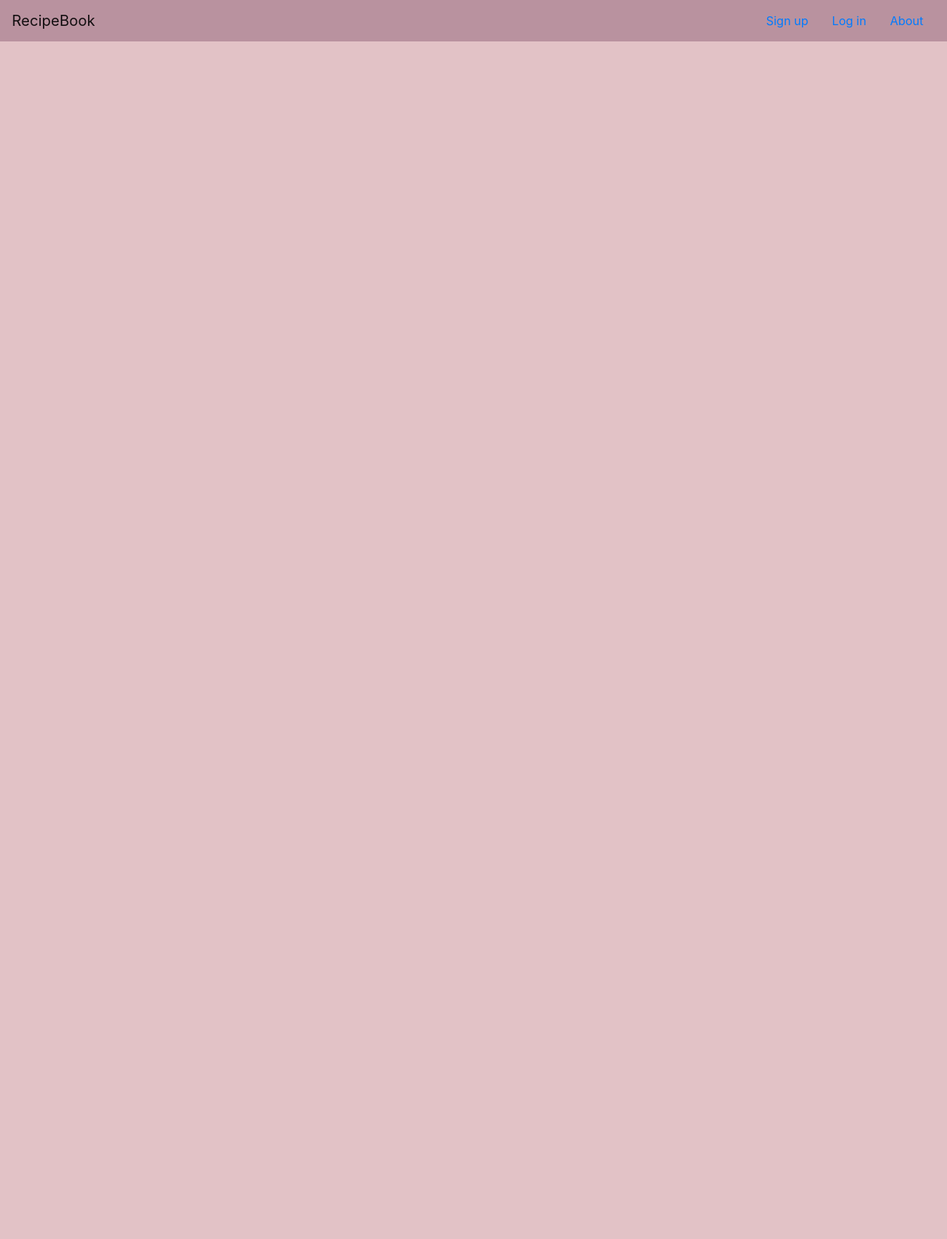
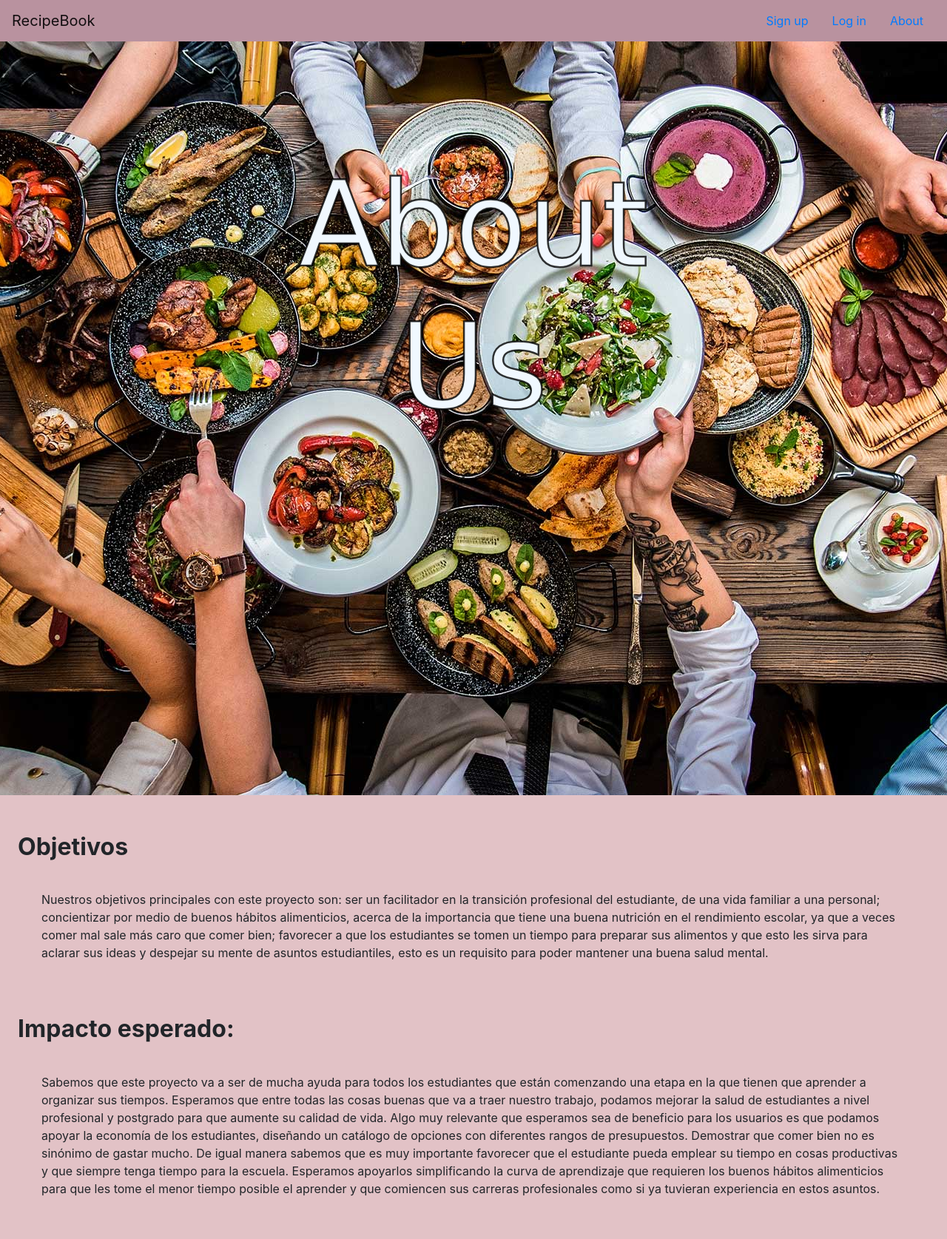
Before and after one commit to eskrr/RecipeBook, a PHP site: page /about.html in a window 1280 px wide. Shown: the whole page at 74% size. Before the commit the page ends 56 px from the top, so only its background shows below. Run offline with PHP 8.4, Linux system fonts and the light colour scheme.

Commit message:
avance en About
Ya hay algo en about, solo le seguire dando mas estilo

```diff
--- a/about.html
+++ b/about.html
@@ -2,7 +2,7 @@
 <html>
 	<head>
 		<meta charset="UTF-8"/>
-		<link rel="stylesheet" href="../css/application.css">
+		<link rel="stylesheet" href="css/application.css">
 		<link rel="stylesheet" href="https://stackpath.bootstrapcdn.com/bootstrap/4.3.1/css/bootstrap.min.css" integrity="sha384-ggOyR0iXCbMQv3Xipma34MD+dH/1fQ784/j6cY/iJTQUOhcWr7x9JvoRxT2MZw1T" crossorigin="anonymous">
 		<script src="https://code.jquery.com/jquery-3.3.1.slim.min.js" integrity="sha384-q8i/X+965DzO0rT7abK41JStQIAqVgRVzpbzo5smXKp4YfRvH+8abtTE1Pi6jizo" crossorigin="anonymous"></script>
 		<script src="https://cdnjs.cloudflare.com/ajax/libs/popper.js/1.14.7/umd/popper.min.js" integrity="sha384-UO2eT0CpHqdSJQ6hJty5KVphtPhzWj9WO1clHTMGa3JDZwrnQq4sF86dIHNDz0W1" crossorigin="anonymous"></script>
@@ -22,6 +22,34 @@
 			</nav>
 		</header>
 		<main class="m-4">
+			<div id="imageBG">
+				<h1 id="titleAbout">
+					About Us
+				</h1>
+			</div>
+			<div id="infoAbout">
+				<div>
+					<h2 class="subTitleAbout">
+						Objetivos
+					</h2>
+					<p class="parrAbout">
+						Nuestros objetivos principales con este proyecto son: ser un facilitador en la transición profesional del estudiante, de una vida familiar a una personal; concientizar por medio de buenos hábitos alimenticios, acerca de la importancia que tiene una buena nutrición en el rendimiento escolar, ya que a veces comer mal sale más caro que comer bien; favorecer a que los estudiantes se tomen un tiempo para preparar sus alimentos y que esto les sirva para aclarar sus ideas y despejar su mente de asuntos estudiantiles, esto es un requisito para poder mantener una buena salud mental.
+					</p>
+				</div>
+				<br>
+				<div>
+					<h2 class="subTitleAbout">
+						Impacto esperado:
+					</h2>
+					<p class="parrAbout">
+						Sabemos que este proyecto va a ser de mucha ayuda para todos los estudiantes que están comenzando una etapa en la que tienen que aprender a organizar sus tiempos. Esperamos que entre todas las cosas buenas que va a traer nuestro trabajo, podamos mejorar la salud de estudiantes a nivel profesional y postgrado para que aumente su calidad de vida.
+						Algo muy relevante que esperamos sea de beneficio para los usuarios es que podamos apoyar la economía de los estudiantes, diseñando un catálogo de opciones con diferentes rangos de presupuestos. Demostrar que comer bien no es sinónimo de gastar mucho.
+						De igual manera sabemos que es muy importante favorecer que el estudiante pueda emplear su tiempo en cosas productivas y que siempre tenga tiempo para la escuela. Esperamos apoyarlos simplificando la curva de aprendizaje que requieren los buenos hábitos alimenticios para que les tome el menor tiempo posible el aprender y que comiencen sus carreras profesionales como si ya tuvieran experiencia en estos asuntos.
+
+
+					</p>
+				</div>
+			</div>
 		</main>
 	</body>
 </html>
--- a/css/application.css
+++ b/css/application.css
@@ -5,6 +5,9 @@
 
 .bgcolor-secondary {
 	background-color: #E2C2C6;
+	background-image: url("../images/comidaBackground.jpeg");
+	background-repeat: no-repeat;
+	background-position-x: center;
 }
 
 .profile-pic {
@@ -20,3 +23,28 @@
 .clickable {
 	cursor: pointer;
 }
+
+#titleAbout{
+	color: aliceblue;
+	font-size: 10em;
+	position: absolute;
+	top: 50%;
+	left: 50%;
+	-ms-transform: translate(-50%, -50%);
+	transform: translate(-50%, -50%);
+	text-align: center;
+	-webkit-text-stroke: 2.5px rgba(0, 0, 0, 0.8);
+	font-family:'Lucida Sans', 'Lucida Sans Regular', 'Lucida Grande', 'Lucida Sans Unicode', Geneva, Verdana, sans-serif;
+}
+
+#infoAbout{
+	margin-top: 1070px;
+}
+
+.subTitleAbout{
+	font-weight: bolder;
+}
+
+.parrAbout{
+padding: 2em;
+}
```
Also changed, not shown: images/comidaBackground.jpeg (added), 1 other file.
